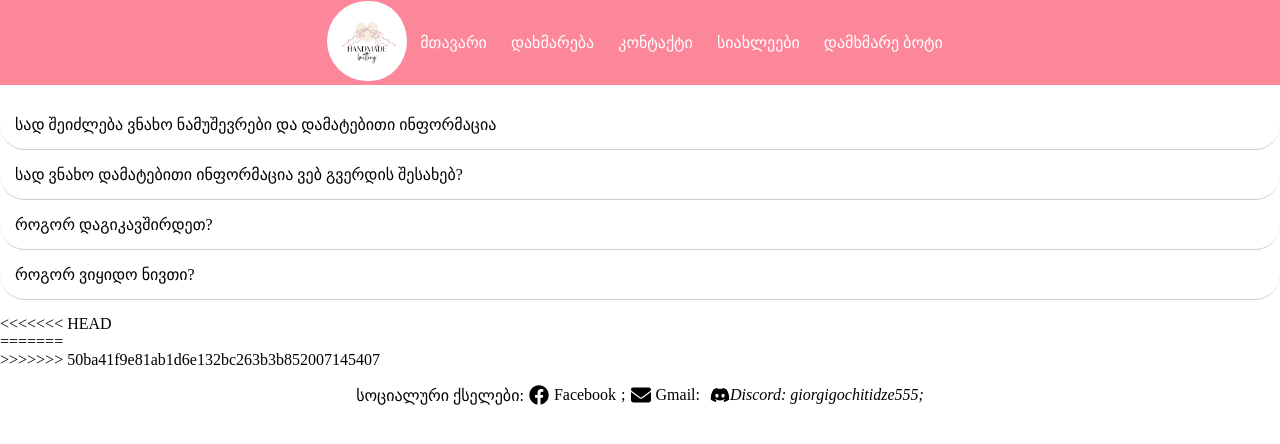
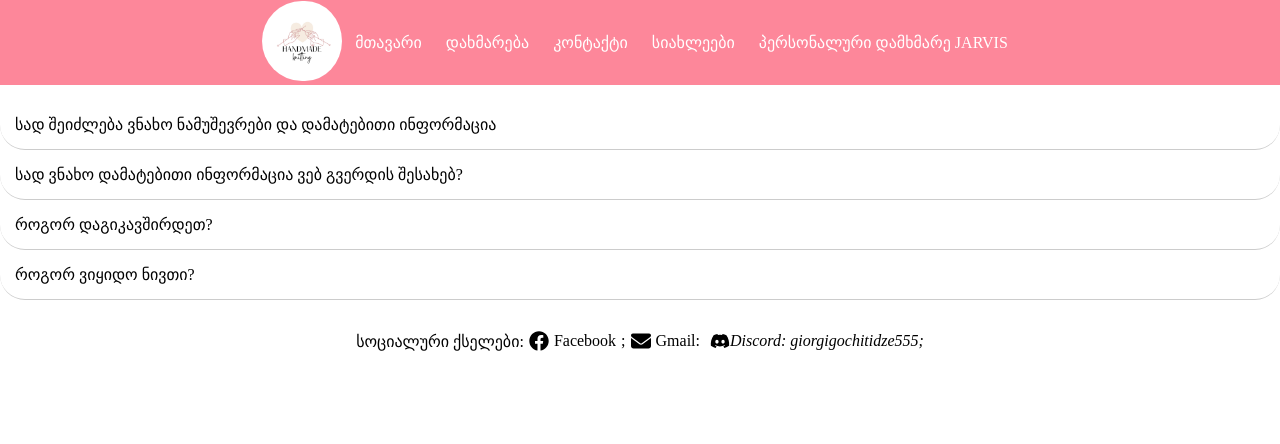
Before and after one commit to GiorgiGochitidze/GabrielaShop, a plain HTML site: page daxmareba.html in a window 1280 px wide. Drawn offline with Linux system fonts and the light colour scheme.

Commit message:
modified:   daxmareba.html 	modified:   gamoxmaureba.html 	modified:   helpbot.html 	modified:   index.html 	modified:   js/bot.js 	modified:   kontaqtebi.html

```diff
--- a/daxmareba.html
+++ b/daxmareba.html
@@ -23,7 +23,7 @@
                     <a href="daxmareba.html">დახმარება</a>
                     <a href="kontaqtebi.html">კონტაქტი</a>
                     <a href="gamoxmaureba.html">სიახლეები</a>
-                    <a href="helpbot.html">დამხმარე ბოტი</a>
+                    <a href="helpbot.html">პერსონალური დამხმარე JARVIS</a>
                 </div>
             </nav>
         </div>
@@ -64,11 +64,9 @@
 </div>
 
 <footer>
-<<<<<<< HEAD
-    <div class="container">
-=======
+
    <div class="container">
->>>>>>> 50ba41f9e81ab1d6e132bc263b3b852007145407
+
         <p>სოციალური ქსელები: <img class="icons" src="./icons/facebook.svg" alt="">
              <a href="https://www.facebook.com/giorgi.gochitidze.395/" target="_blank">Facebook</a>;
                <img class ="icons" src="./icons/envelope-solid.svg" alt=""> <a href="https://mail.google.com/mail/u/0/#inbox" target="_blank">Gmail:</a>
```
Also changed, not shown: gamoxmaureba.html (+1 -1 lines), helpbot.html (+1 -1 lines), index.html (+1 -1 lines), js/bot.js (+10 -1 lines), kontaqtebi.html (+1 -1 lines).
